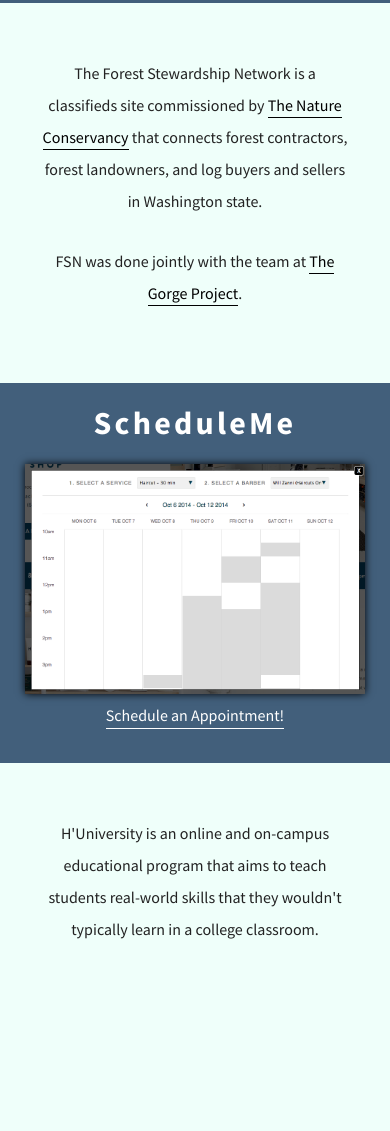
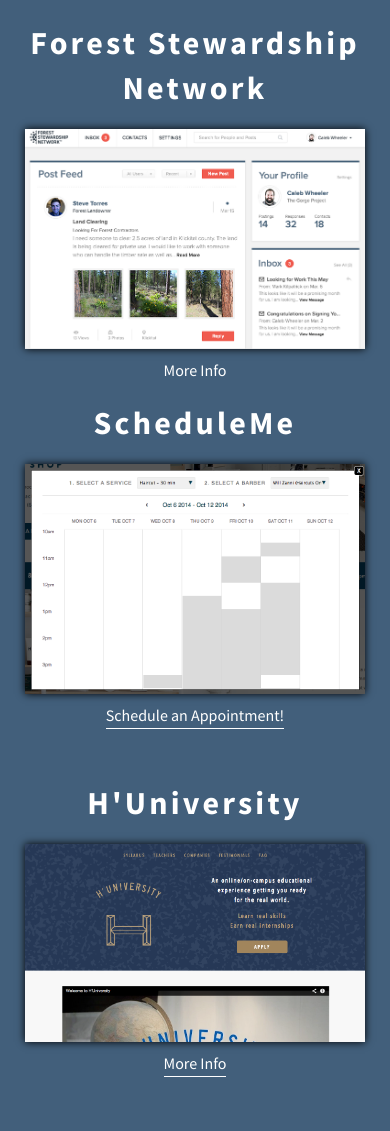
Before and after one commit to irubnich/rubni.ch, a website: page index.html in a window 390 px wide. Shown: the part 869-2000 px from the top of the page. Drawn offline with nearby package versions, Linux system fonts and the light colour scheme.

Commit message:
More responsiveness

```diff
--- a/css/site.scss
+++ b/css/site.scss
@@ -16,7 +16,7 @@
 }
 
 .about {
-	width: 360px;
+	max-width: 360px;
 	padding-top: 100px;
 	margin: 0 auto;
 
--- a/index.html
+++ b/index.html
@@ -7,7 +7,7 @@
         <meta charset="utf-8">
         <meta http-equiv="X-UA-Compatible" content="IE=edge">
         <title>Ilya Rubnich</title>
-        <meta name="description" content="">
+        <meta name="description" content="Personal site for Ilya Rubnich.">
         <meta name="viewport" content="width=device-width, initial-scale=1">
 
         <link href='http://fonts.googleapis.com/css?family=Source+Sans+Pro:300,400,700,400italic' rel='stylesheet' type='text/css'>
@@ -53,7 +53,7 @@
                         </a><br>
                         <a class="more" href="http://engineering.harrys.com/2014/09/24/kontrast.html" target="_blank">More Info</a>
                     </div>
-                    <div class="info col-1-2">
+                    <div class="info col-1-2 hide-on-mobile">
                         <p>
                             Kontrast is a Ruby gem that allows developers to visually compare two versions of a website. Harry's uses it instead of manual QA testing before every production deploy to make sure that everything on the website is in its right place.
                         </p>
@@ -61,7 +61,7 @@
                 </div>
 
                 <div class="project grid">
-                    <div class="info col-1-2">
+                    <div class="info col-1-2 hide-on-mobile">
                         <p>
                             The Forest Stewardship Network is a classifieds site commissioned by <a href="http://www.nature.org" target="_blank">The Nature Conservancy</a> that connects forest contractors, forest landowners, and log buyers and sellers in Washington state.
                         </p>
@@ -84,7 +84,7 @@
                         </a><br>
                         <a class="more" href="https://www.harrys.com/cornershop" target="_blank">Schedule an Appointment!</a>
                     </div>
-                    <div class="info col-1-2">
+                    <div class="info col-1-2 hide-on-mobile">
                         <p>
                             ScheduleMe is a full-featured custom scheduling system created for <a href="https://www.harrys.com/cornershop" target="_blank">Harry's Corner Shop</a> in order to manage barbers, their availabilities, and customers' appointments.
                         </p>
@@ -93,7 +93,7 @@
                 </div>
 
                 <div class="project grid">
-                    <div class="info col-1-2">
+                    <div class="info col-1-2 hide-on-mobile">
                         <p>
                             H'University is an online and on-campus educational  program that aims to teach students real-world skills that they wouldn't typically learn in a college classroom.
                         </p>
@@ -115,7 +115,7 @@
                         </a><br>
                         <a class="more" href="http://howmuchisafuckingbitcoin.com" target="_blank">So how much is a fucking Bitcoin?</a>
                     </div>
-                    <div class="info col-1-2">
+                    <div class="info col-1-2 hide-on-mobile">
                         <p>
                             How Much is a Fucking Bitcoin was a quick side-project that briefly went viral on Reddit. It does exactly what it says on the cover.
                         </p>
```
Also changed, not shown: css/site.css, 1 other file.
